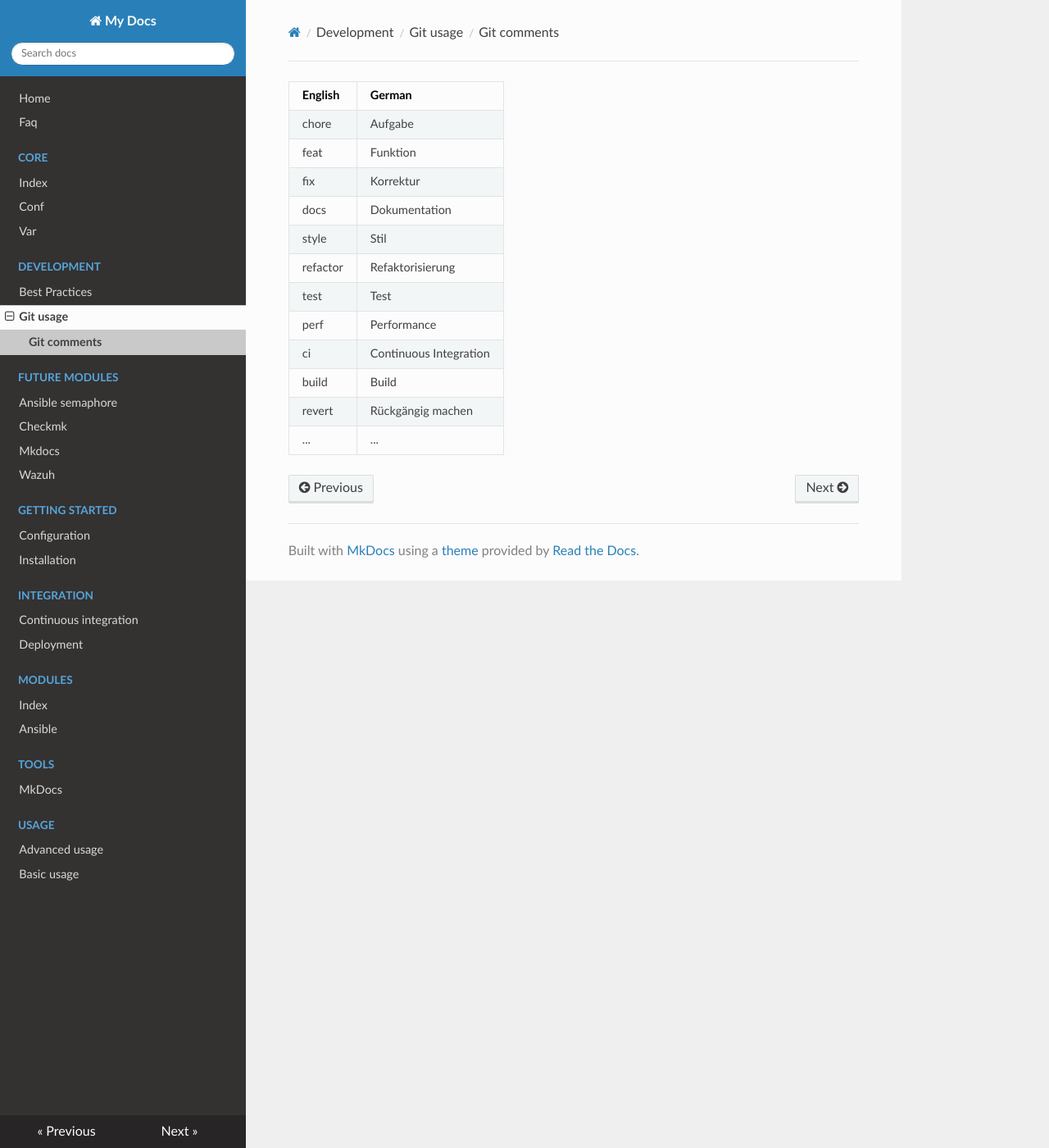
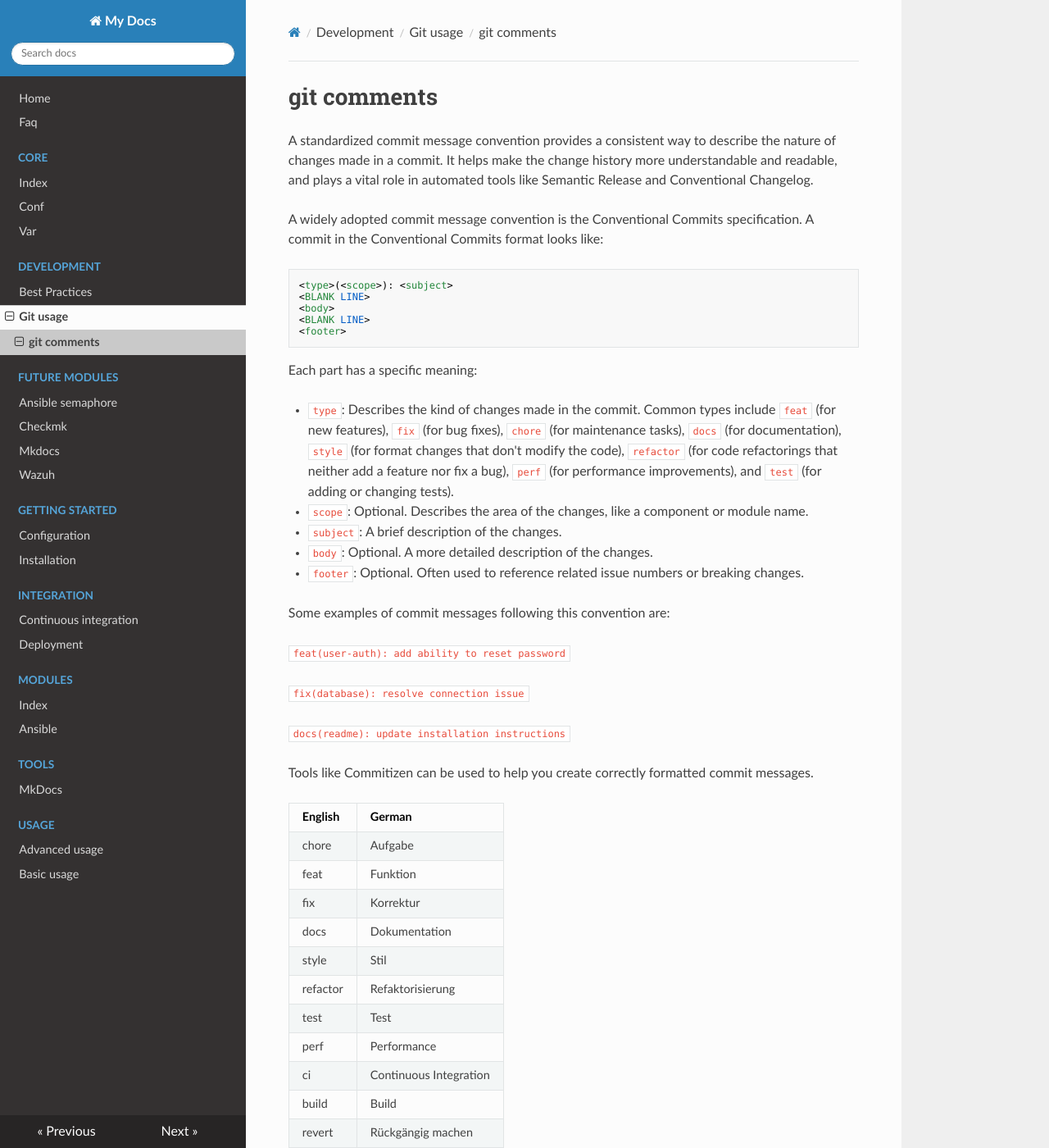
Before and after one commit to runtunfun/archive-consolidated, an MkDocs documentation site: the page built from docs/development/git_usage/git_comments.md, in a window 1280 px wide and 1400 px high. Shown: the whole window at 82% size. Built offline with MkDocs 1.6.1, drawn with Linux system fonts in a browser that asks for light colours; nearby versions of some CDN libraries.

Commit message:
docs(development): refined git comments

````diff
--- a/docs/development/git_usage/git_comments.md
+++ b/docs/development/git_usage/git_comments.md
@@ -1,3 +1,41 @@
+# git comments
+
+A standardized commit message convention provides a consistent way to describe the nature of changes made in a commit. It helps make the change history more understandable and readable, and plays a vital role in automated tools like Semantic Release and Conventional Changelog.
+
+A widely adopted commit message convention is the Conventional Commits specification. A commit in the Conventional Commits format looks like:
+
+```html
+<type>(<scope>): <subject>
+<BLANK LINE>
+<body>
+<BLANK LINE>
+<footer>
+```
+
+Each part has a specific meaning:
+
+- `type`: Describes the kind of changes made in the commit. Common types include `feat` (for new features), `fix` (for bug fixes), `chore` (for maintenance tasks), `docs` (for documentation), `style` (for format changes that don't modify the code), `refactor` (for code refactorings that neither add a feature nor fix a bug), `perf` (for performance improvements), and `test` (for adding or changing tests).
+- `scope`: Optional. Describes the area of the changes, like a component or module name.
+- `subject`: A brief description of the changes.
+- `body`: Optional. A more detailed description of the changes.
+- `footer`: Optional. Often used to reference related issue numbers or breaking changes.
+
+Some examples of commit messages following this convention are:
+
+`
+feat(user-auth): add ability to reset password
+`
+
+`
+fix(database): resolve connection issue
+`
+
+`
+docs(readme): update installation instructions
+`
+
+Tools like Commitizen can be used to help you create correctly formatted commit messages.
+
 | English           | German             |
 |-------------------|--------------------|
 | chore             | Aufgabe            |
````
